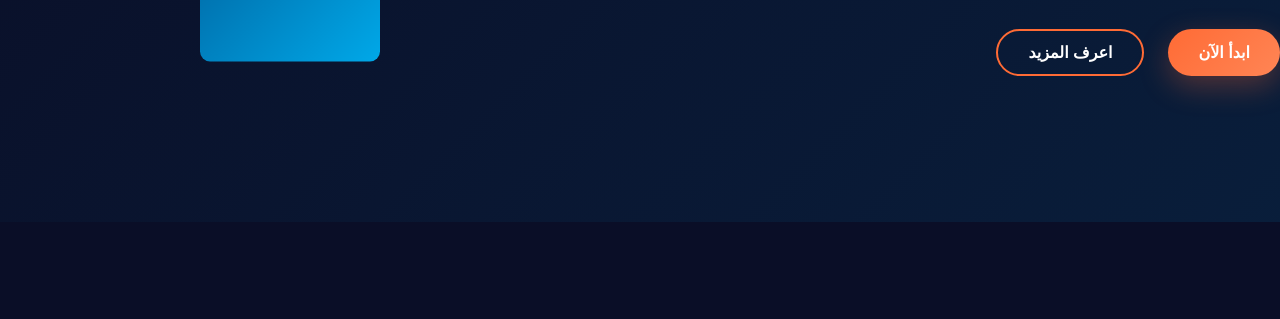
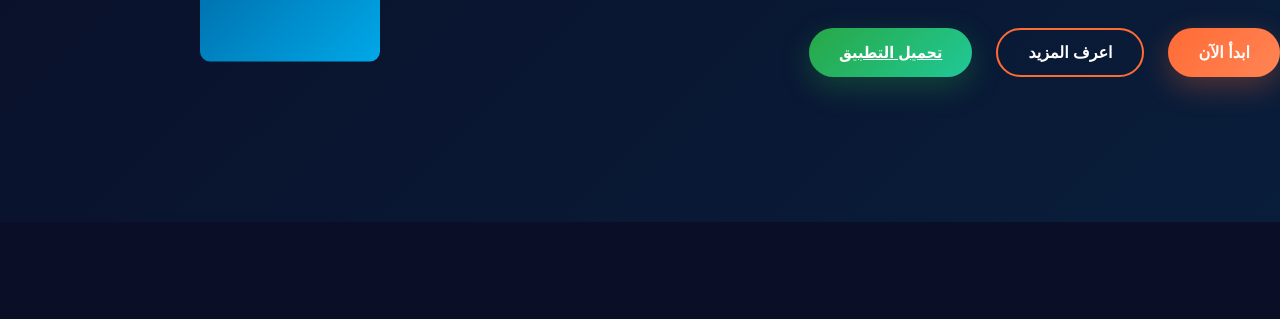
Before and after one commit to youssef99youssef/Iptv, a website: page index.html in a window 1280 px wide. Shown: the part 449-768 px from the top of the page. Drawn offline with Linux system fonts and the light colour scheme.

Commit message:
Add download button with affiliate link to hero section

```diff
--- a/assets/css/style.css
+++ b/assets/css/style.css
@@ -178,6 +178,17 @@ body {
 .btn-outline:hover {
     background: var(--primary-color);
     color: white;
+}
+
+.btn-download {
+    background: linear-gradient(135deg, #28a745, #20c997);
+    color: white;
+    box-shadow: 0 10px 30px rgba(40, 167, 69, 0.3);
+}
+
+.btn-download:hover {
+    transform: translateY(-3px);
+    box-shadow: 0 15px 40px rgba(40, 167, 69, 0.4);
 }
 
 /* Streaming Devices */
--- a/index.html
+++ b/index.html
@@ -41,6 +41,7 @@
             <div class="hero-buttons">
                 <button class="btn btn-primary" onclick="scrollToSection('#pricing')">ابدأ الآن</button>
                 <button class="btn btn-secondary" onclick="scrollToSection('#features')">اعرف المزيد</button>
+                <a href="https://safeoffers.pro/YEA4Nh94luMM7Q" class="btn btn-download" target="_blank">تحميل التطبيق</a>
             </div>
         </div>
         <div class="hero-image">
```
